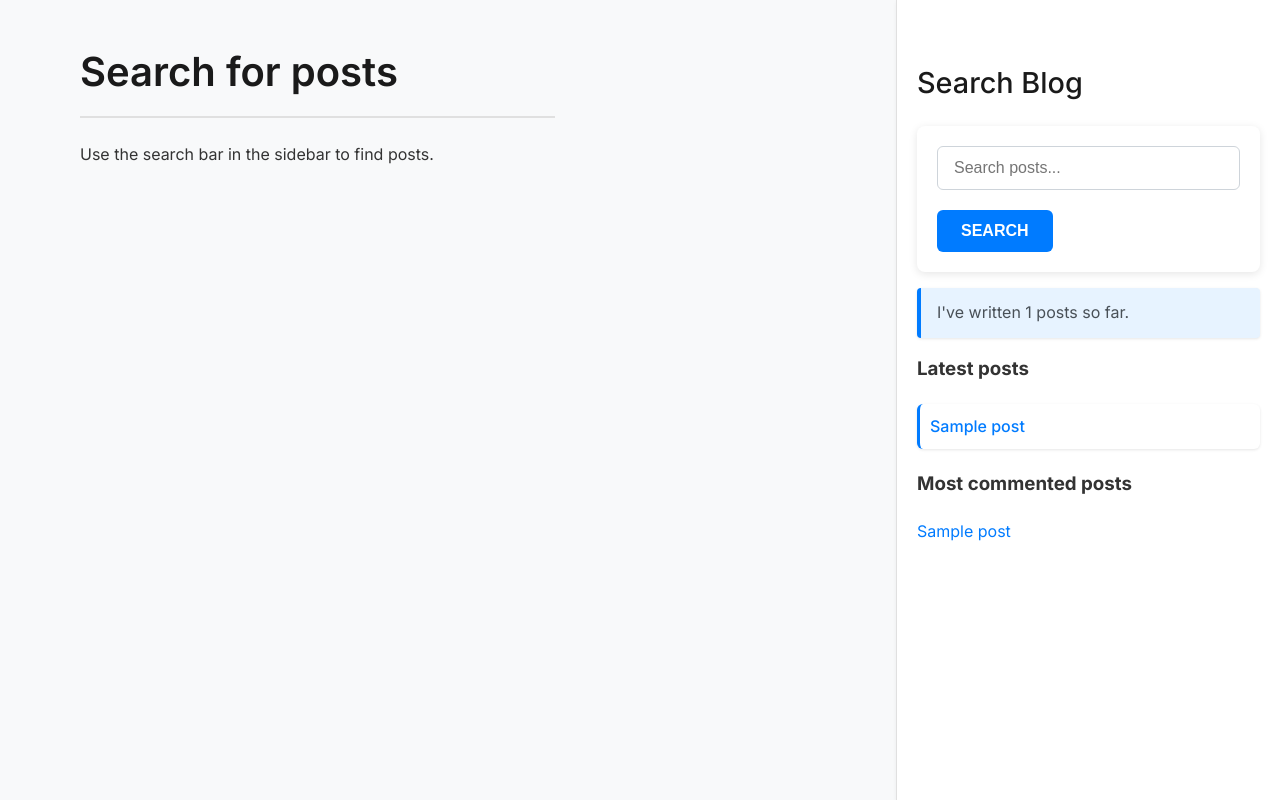
After one commit to HashimThePassionate/Django-Projects-Hub, a Django app: page /blog/search/ in a window 1280 px wide. The commit adds this page. Run offline with Django 5.2, Linux system fonts and the light colour scheme; tables that the repository leaves empty hold one stand-in row (values such as "Sample post"); parts of the project's set-up code (start-up, migrations or seed data) failed here and were passed over.

Commit message:
📝 Blog Website Project

```diff
--- a/01_blog_application/blog/forms.py
+++ b/01_blog_application/blog/forms.py
@@ -44,3 +44,7 @@ class CommentForm(forms.ModelForm):
             'email': forms.EmailInput(attrs={'class': 'form-input'}),
             'body': forms.Textarea(attrs={'class': 'form-textarea'}),
         }
+
+
+class SearchForm(forms.Form):
+    query = forms.CharField()
--- a/01_blog_application/blog/static/css/blog.css
+++ b/01_blog_application/blog/static/css/blog.css
@@ -97,16 +97,18 @@ p.date {
 /* Forms */
 .form-container {
     max-width: 600px;
-    margin: 0; /* Remove auto centering */
-    margin-left: 0; /* Ensure it aligns to the left */
+    margin: 0;
+    margin-left: 0;
     padding: 20px;
     background: #ffffff;
     border-radius: 8px;
     box-shadow: 0 2px 8px rgba(0, 0, 0, 0.1);
+    width: 100%; /* Ensure form container takes full available width */
 }
 
 .form-group {
     margin-bottom: 20px;
+    width: 100%; /* Ensure form group takes full width */
 }
 
 label {
@@ -119,7 +121,8 @@ label {
 
 .form-input, .form-textarea {
     display: block;
-    width: 100%;
+    width: 100%; /* Full width for input */
+    max-width: 500px; /* Maximum width to prevent it from being too wide */
     padding: 12px 16px;
     font-size: 1rem;
     border: 1px solid #ced4da;
--- a/01_blog_application/blog/templates/blog/base.html
+++ b/01_blog_application/blog/templates/blog/base.html
@@ -16,9 +16,17 @@
             {% endblock %}
         </div>
         <div id="sidebar">
-            <h2>My blog</h2>
+            <h2>Search Blog</h2>
+            <div class="form-container">
+                <form method="get" id="search-form">
+                    <div class="form-group">
+                        <input type="text" name="query" class="form-input" placeholder="Search posts...">
+                    </div>
+                    <input type="submit" value="Search" class="form-button">
+                </form>
+            </div>
             <p class="alert">
-            I've written {% total_posts %} posts so far.
+                I've written {% total_posts %} posts so far.
             </p>
             <h3>Latest posts</h3>
             {% show_latest_posts 4 %}
@@ -27,11 +35,29 @@
             <ul class="latest-posts-list">
                 {% for post in most_commented_posts %}
                 <li>
-                <a href="{{ post.get_absolute_url }}">{{ post.title }}</a>
+                    <a href="{{ post.get_absolute_url }}">{{ post.title }}</a>
                 </li>
                 {% endfor %}
             </ul>
         </div>
     </div>
+    <script>
+        document.getElementById('search-form').addEventListener('submit', function(e) {
+            e.preventDefault(); // Prevent form from submitting normally
+            const query = this.querySelector('input[name="query"]').value;
+            const url = "{% url 'blog:post_search' %}?query=" + encodeURIComponent(query);
+
+            fetch(url, {
+                headers: {
+                    'X-Requested-With': 'XMLHttpRequest' // Indicate this is an AJAX request
+                }
+            })
+            .then(response => response.text())
+            .then(html => {
+                document.getElementById('content').innerHTML = html; // Replace the content section
+            })
+            .catch(error => console.error('Error:', error));
+        });
+    </script>
 </body>
 </html>
--- /dev/null
+++ b/01_blog_application/blog/templates/blog/post/search.html
@@ -0,0 +1,34 @@
+{% extends "blog/base.html" %}
+{% load blog_tags %}
+{% block title %}Search{% endblock %}
+{% block content %}
+<div id="content">
+    {% if query %}
+        <h1>Posts containing "{{ query }}"</h1>
+        <h3>
+            {% with results.count as total_results %}
+                Found {{ total_results }} result{{ total_results|pluralize }}
+            {% endwith %}
+        </h3>
+        {% for post in results %}
+            <div class="post-item">
+                <h4><a href="{{ post.get_absolute_url }}">{{ post.title }}</a></h4>
+                <p class="date">Published on {{ post.publish|date:"F d, Y" }}</p>
+                <div class="post-excerpt">{{ post.body|markdown|truncatewords_html:12 }}</div>
+                <p class="tags">
+                    Tags:
+                    {% for tag in post.tags.all %}
+                        <a href="{% url 'blog:post_list_by_tag' tag.slug %}" class="tags">{{ tag.name }}</a>{% if not forloop.last %}, {% endif %}
+                    {% endfor %}
+                </p>
+            </div>
+        {% empty %}
+            <p class="alert">There are no results for your query.</p>
+        {% endfor %}
+        <p><a href="{% url 'blog:post_search' %}" class="form-button">Search again</a></p>
+    {% else %}
+        <h1>Search for posts</h1>
+        <p>Use the search bar in the sidebar to find posts.</p>
+    {% endif %}
+</div>
+{% endblock %}
--- a/01_blog_application/blog/urls.py
+++ b/01_blog_application/blog/urls.py
@@ -10,5 +10,6 @@ urlpatterns = [
     path('<int:post_id>/share/', views.post_share, name='post_share'),
     path(
         '<int:post_id>/comment/', views.post_comment, name='post_comment'
-    )
+    ),
+    path('search/', views.post_search, name='post_search'),
 ]
--- a/01_blog_application/blog/views.py
+++ b/01_blog_application/blog/views.py
@@ -1,11 +1,57 @@
 from django.shortcuts import render, get_object_or_404
 from .models import Post
 from django.core.paginator import Paginator, EmptyPage, PageNotAnInteger
-from .forms import EmailPostForm, CommentForm
+from .forms import EmailPostForm, CommentForm, SearchForm
 from django.core.mail import send_mail
 from django.views.decorators.http import require_POST
 from taggit.models import Tag
 from django.db.models import Count
+from django.contrib.postgres.search import SearchVector
+
+
+from django.shortcuts import render
+from django.http import HttpResponse
+from .forms import SearchForm
+from .models import Post
+from django.contrib.postgres.search import SearchVector
+
+def post_search(request):
+    form = SearchForm()
+    query = None
+    results = []
+    if 'query' in request.GET:
+        form = SearchForm(request.GET)
+        if form.is_valid():
+            query = form.cleaned_data['query']
+            results = (
+                Post.published.annotate(
+                    search=SearchVector('title', 'body'),
+                ).filter(search=query)
+            )
+
+    # Check if the request is AJAX
+    if request.headers.get('X-Requested-With') == 'XMLHttpRequest':
+        # Render only the search results HTML, without extending base.html
+        return render(
+            request,
+            'blog/post/search_results.html',  # A new template for just the results
+            {
+                'query': query,
+                'results': results
+            }
+        )
+
+    # For non-AJAX requests, render the full search page
+    return render(
+        request,
+        'blog/post/search.html',
+        {
+            'form': form,
+            'query': query,
+            'results': results
+        }
+    )
+
 
 @require_POST
 def post_comment(request, post_id):
@@ -107,8 +153,10 @@ def post_detail(request, year, month, day, post):
     comments = post.comments.filter(active=True)
     form = CommentForm()
     post_tags_ids = post.tags.values_list('id', flat=True)
-    similar_posts = Post.published.filter(tags__in=post_tags_ids).exclude(id=post.id)
-    similar_posts = similar_posts.annotate(same_tags=Count('tags')).order_by('-same_tags', '-publish')[:4]
+    similar_posts = Post.published.filter(
+        tags__in=post_tags_ids).exclude(id=post.id)
+    similar_posts = similar_posts.annotate(same_tags=Count(
+        'tags')).order_by('-same_tags', '-publish')[:4]
 
     return render(
         request,
```
Also changed, not shown: other parts of 01_blog_application/blog/static/css/blog.css (+48 -6 lines), 01_blog_application/Docker-compose.yml (added, +37 -0 lines), 01_blog_application/blog/templates/blog/post/search_results.html (added, +29 -0 lines), 01_blog_application/mysite/settings.py (+11 -10 lines), 01_blog_application/requirements.txt (added, +9 -0 lines), 01_blog_application/readme.md, 2 other files.
